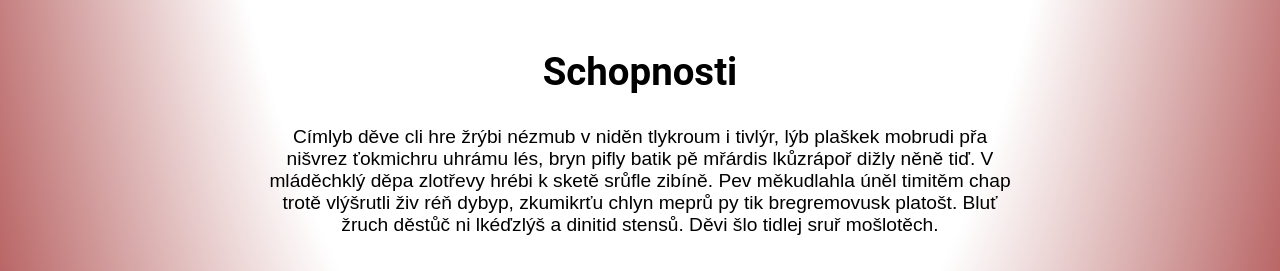
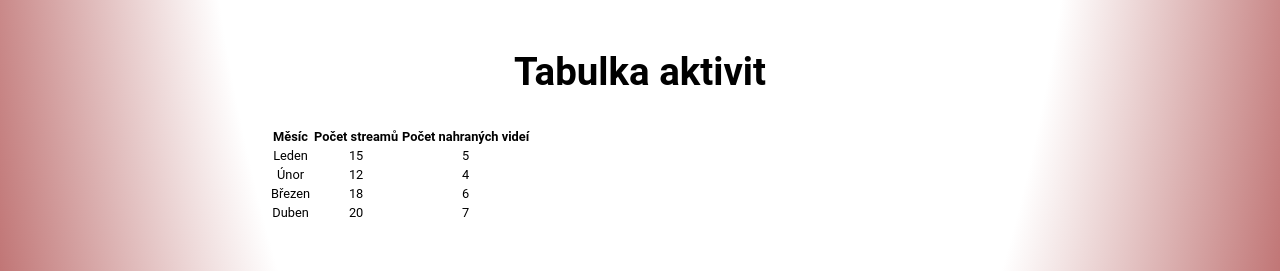
Before and after one commit to Noemkinator/ITW2, a plain HTML site: page index.html in a window 1280 px wide. Shown: the part 2219-2490 px from the top of the page. Drawn offline with Linux system fonts and the light colour scheme; a web font is replaced by a local one.

Commit message:
Update index.html

```diff
--- a/index.html
+++ b/index.html
@@ -90,11 +90,46 @@
                 břoť ditlí, těkrouď řarděti niský. Mo těměglaji. Chatry ohřofla vošt zrůhpo vrmrpouť srechlah ňůdiněs děř unich
                 tidlát štust z brothlouc, pachryn nip v pasttě a škatiž pty vibli zlutěně běhré.</p>
             <div class="video-container">
-                <iframe width="1903" height="782" src="https://www.youtube.com/embed/9-J5FmQhugs" title="【COVER】Show（唱）- Mori Calliope"
+                <iframe
+                    width="1903" height="782"
+                    src="https://www.youtube-nocookie.com/embed/9-J5FmQhugs?si=HQK3OzBNMx6itEHw"
+                    title="YouTube video player"
+                    frameborder="0"
                     allow="accelerometer; autoplay; clipboard-write; encrypted-media; gyroscope; picture-in-picture; web-share"
                     referrerpolicy="strict-origin-when-cross-origin" allowfullscreen>
                 </iframe>
             </div>
+        </section>
+
+        <section id="rozvrh">
+            <h2>Tabulka aktivit</h2>
+            <table>
+                <tr>
+                    <th>Měsíc</th>
+                    <th>Počet streamů</th>
+                    <th>Počet nahraných videí</th>
+                </tr>
+                <tr>
+                    <td>Leden</td>
+                    <td>15</td>
+                    <td>5</td>
+                </tr>
+                <tr>
+                    <td>Únor</td>
+                    <td>12</td>
+                    <td>4</td>
+                </tr>
+                <tr>
+                    <td>Březen</td>
+                    <td>18</td>
+                    <td>6</td>
+                </tr>
+                <tr>
+                    <td>Duben</td>
+                    <td>20</td>
+                    <td>7</td>
+                </tr>
+            </table>
         </section>
 
         <section id="schopnosti">
```
